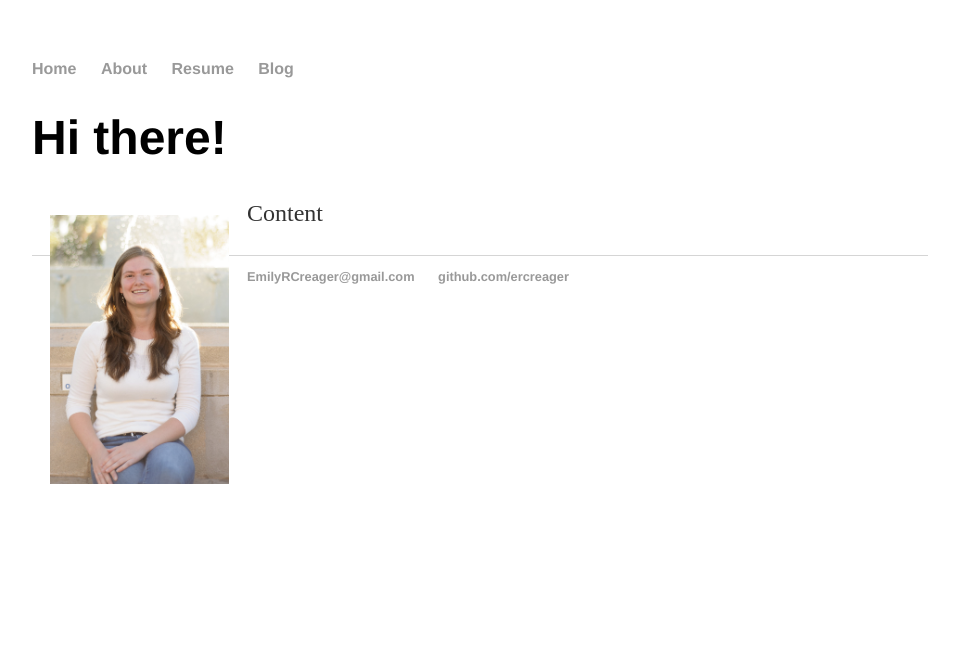
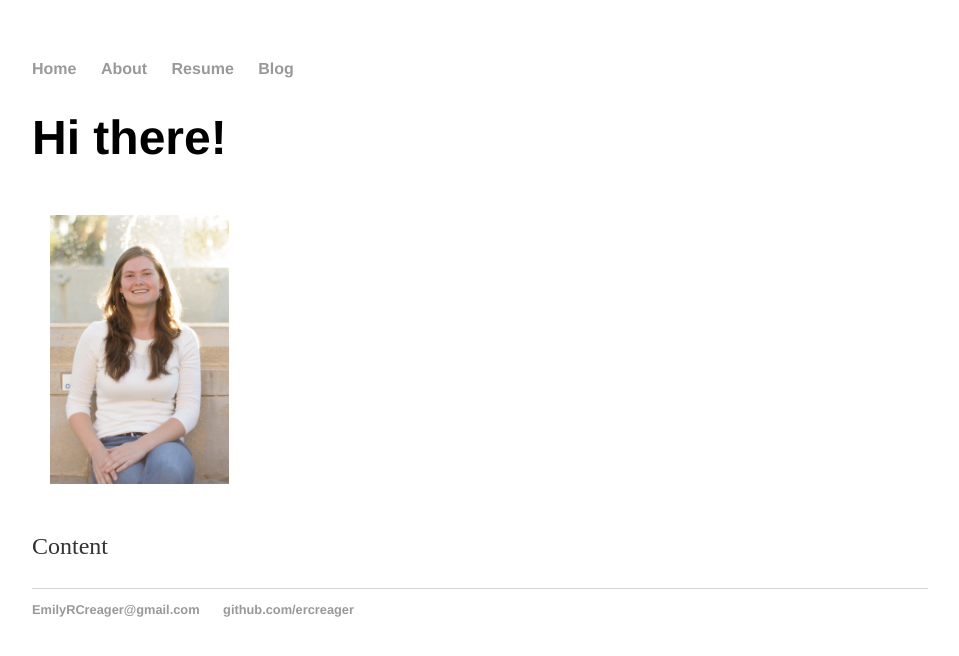
Before and after one commit to ercreager/ercreager.github.io, a Jekyll site: the page built from index.html, in a window 1280 px wide. Shown: the top 656 px of the page, without its empty margins (160-1119 px from the left). Built offline with Jekyll 4.4.1, drawn with Linux system fonts in a browser that asks for light colours.

Commit message:
Update index.html

```diff
--- a/index.html
+++ b/index.html
@@ -4,7 +4,7 @@
 ---
 <div class="blurb">
 	<h1>Hi there!</h1>
-		<img src="/assets/FountainPhoto.jpg" alt="Photo of Emily Creager" align="left" style="width: 20%; padding: 2%">
+		<img src="/assets/FountainPhoto.jpg" alt="Photo of Emily Creager" style="width: 20%; padding: 2%">
 	<p>Content</p>
 
 </div><!-- /.blurb -->
```
